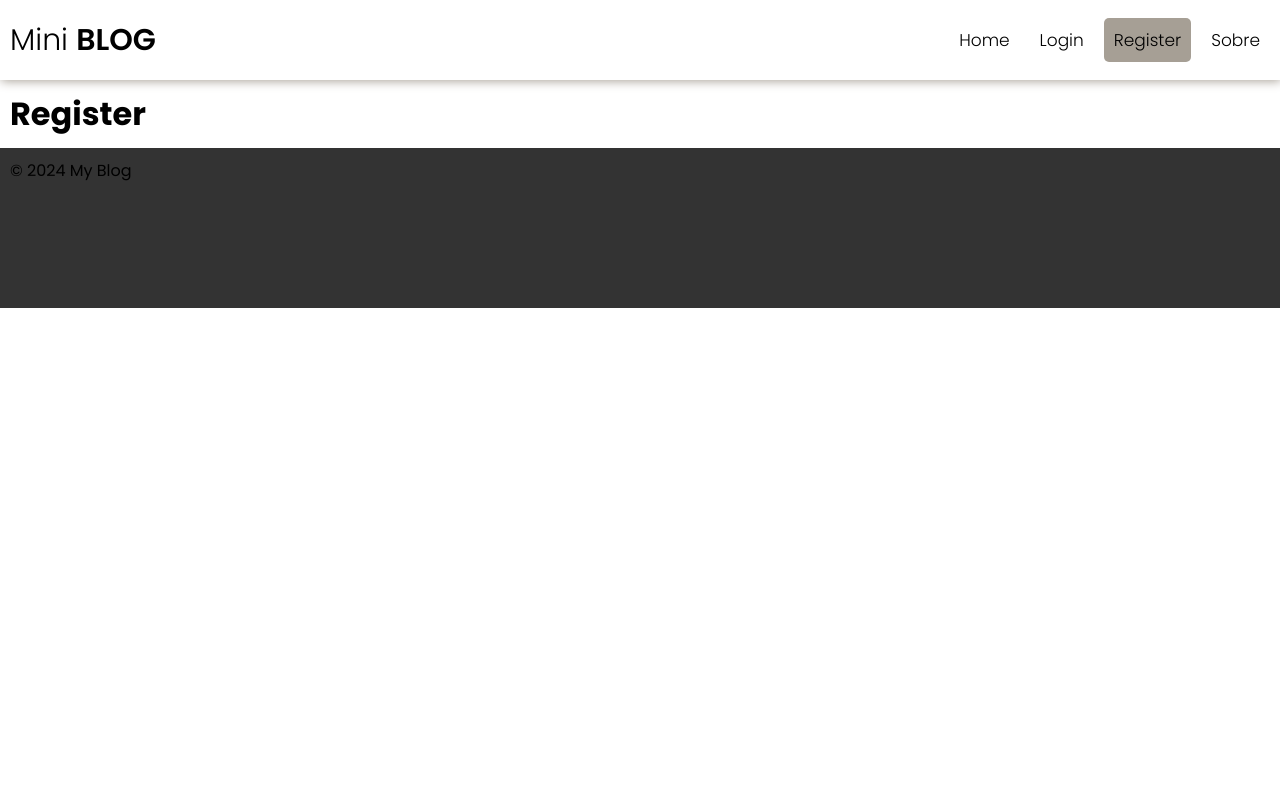
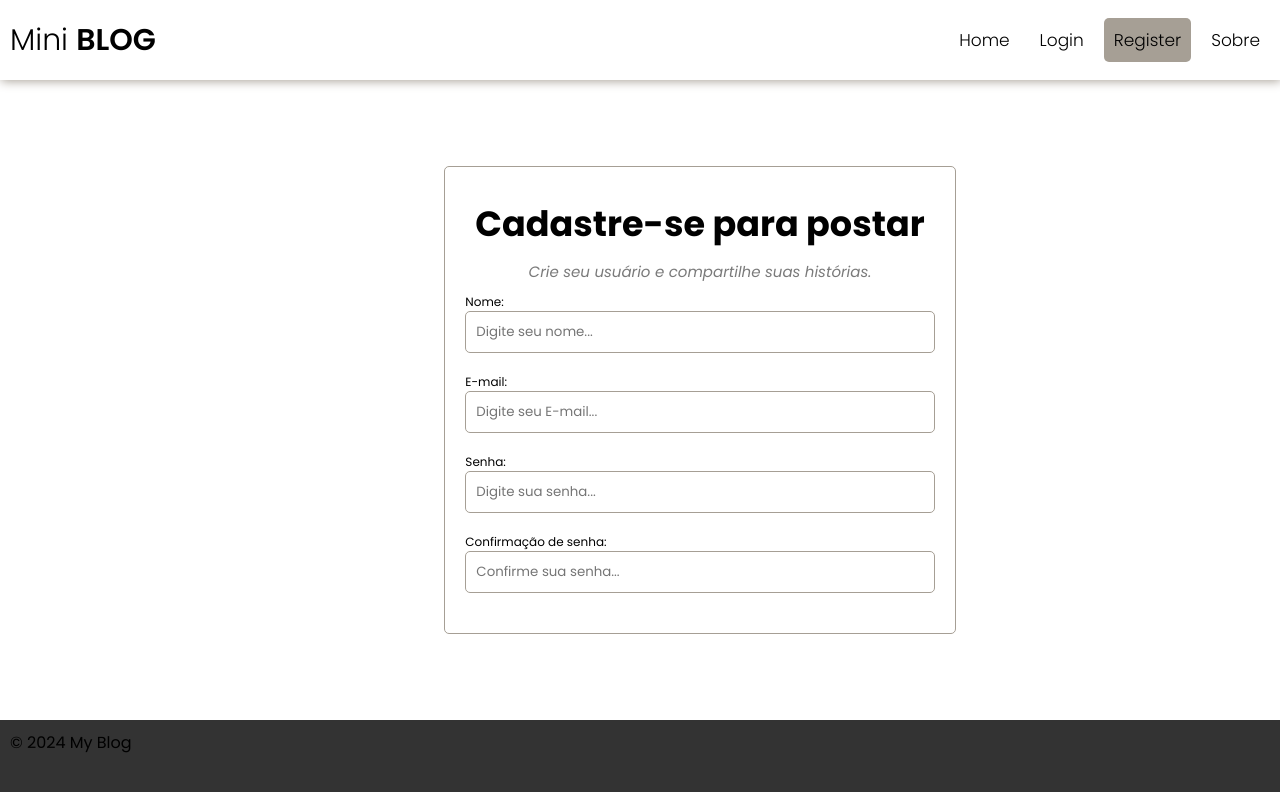
Before and after one commit to GleydsonLucena/curso_reactjs, a React (Vite) app in the folder 10_MINIBLOG/app_mini_blog/: page /register in a window 1280 px wide. Shown: the top 792 px of the page. Built offline with nearby package versions, Linux system fonts and the light colour scheme.

Commit message:
feat: componentização do formulário.

```diff
--- a/10_MINIBLOG/app_mini_blog/src/App.jsx
+++ b/10_MINIBLOG/app_mini_blog/src/App.jsx
@@ -15,7 +15,7 @@ function App() {
     <>
       <BrowserRouter>
         <Navbar />
-        <Container>
+        <Container customClass="min-height center">
           <Routes>
             <Route path="/" element={<Home />} />
             <Route path="/login" element={<Login />} />
--- /dev/null
+++ b/10_MINIBLOG/app_mini_blog/src/components/Form/Form.jsx
@@ -0,0 +1,39 @@
+import Input from "./Input";
+
+import "../../pages/Register/Register.scss";
+
+const Form = () => {
+  return (
+    <form className="form">
+      <Input
+        type="text"
+        name="name"
+        label="Nome"
+        placeholder="Digite seu nome"
+      />
+
+      <Input
+        type="email"
+        name="email"
+        label="E-mail"
+        placeholder="Digite seu E-mail"
+      />
+
+      <Input
+        type="password"
+        name="password"
+        label="Senha"
+        placeholder="Digite sua senha"
+      />
+
+      <Input
+        type="password"
+        name="ConfirmPassword"
+        label="Confirmação de senha"
+        placeholder="Confirme sua senha"
+      />
+    </form>
+  );
+};
+
+export default Form;
--- /dev/null
+++ b/10_MINIBLOG/app_mini_blog/src/components/Form/Input.jsx
@@ -0,0 +1,26 @@
+import PropTypes from "prop-types";
+
+import "../../pages/Register/Register.scss";
+
+const Input = (props) => {
+  return (
+    <label>
+      <span>{props.label}:</span>
+      <input
+        type={props.type}
+        name={props.name}
+        placeholder={`${props.placeholder}...`}
+      />
+    </label>
+  );
+};
+
+Input.propTypes = {
+  type: PropTypes.string.isRequired,
+  name: PropTypes.string.isRequired,
+  placeholder: PropTypes.string.isRequired,
+  text: PropTypes.string,
+  label: PropTypes.string.isRequired,
+};
+
+export default Input;
--- a/10_MINIBLOG/app_mini_blog/src/layout/Container/Container.scss
+++ b/10_MINIBLOG/app_mini_blog/src/layout/Container/Container.scss
@@ -12,3 +12,15 @@
 .min-height {
   min-height: 80vh;
 }
+
+.column {
+  flex-direction: column;
+}
+
+.start {
+  justify-content: flex-start;
+}
+
+.center {
+  justify-content: center;
+}
--- a/10_MINIBLOG/app_mini_blog/src/pages/Register/Register.jsx
+++ b/10_MINIBLOG/app_mini_blog/src/pages/Register/Register.jsx
@@ -1,10 +1,13 @@
+import Form from "../../components/Form/Form";
 import "./Register.scss";
 
 const Register = () => {
   return (
-    <div className="register">
-      <h1>Register</h1>
-    </div>
+    <section className="register">
+      <h1>Cadastre-se para postar</h1>
+      <p>Crie seu usuário e compartilhe suas histórias.</p>
+      <Form />
+    </section>
   );
 };
 
--- a/10_MINIBLOG/app_mini_blog/src/pages/Register/Register.scss
+++ b/10_MINIBLOG/app_mini_blog/src/pages/Register/Register.scss
@@ -0,0 +1,52 @@
+@use "../../styles/variables.scss";
+
+.register {
+  text-align: center;
+  border: 0.1rem solid variables.$color3;
+  padding: 2rem;
+  border-radius: variables.$border-radius-default;
+
+  h1 {
+    font-size: 3.5rem;
+    margin: variables.$mg-default;
+  }
+
+  p {
+    margin: variables.$mg-default;
+    font-size: 1.5rem;
+    color: variables.$color4;
+    font-style: italic;
+  }
+
+  .form {
+    display: flex;
+    flex-direction: column;
+    width: 100%;
+
+    label {
+      display: flex;
+      flex-direction: column;
+      margin: 0;
+      margin-bottom: variables.$padding-default;
+      font-size: 1.2rem;
+
+      span {
+        text-align: start;
+      }
+
+      input {
+        text-align: start;
+        border: 0.1rem solid variables.$color3;
+        padding: variables.$padding-default;
+        border-radius: variables.$border-radius-default;
+        margin-bottom: variables.$mg-default;
+
+        &:focus {
+          outline: none;
+          border-color: variables.$color5;
+          box-shadow: 0 0 0.3rem 0.1rem #00000042;
+        }
+      }
+    }
+  }
+}
--- a/10_MINIBLOG/app_mini_blog/src/styles/variables.scss
+++ b/10_MINIBLOG/app_mini_blog/src/styles/variables.scss
@@ -8,6 +8,7 @@ $color5: #606b73;
 
 $padding-default: 1rem;
 $width-default: 140rem;
+$mg-default: 1rem;
 
 $border-radius-default: 0.5rem;
 
```
Also changed, not shown: 10_MINIBLOG/app_mini_blog/src/components/Form/Form.scss (added).
